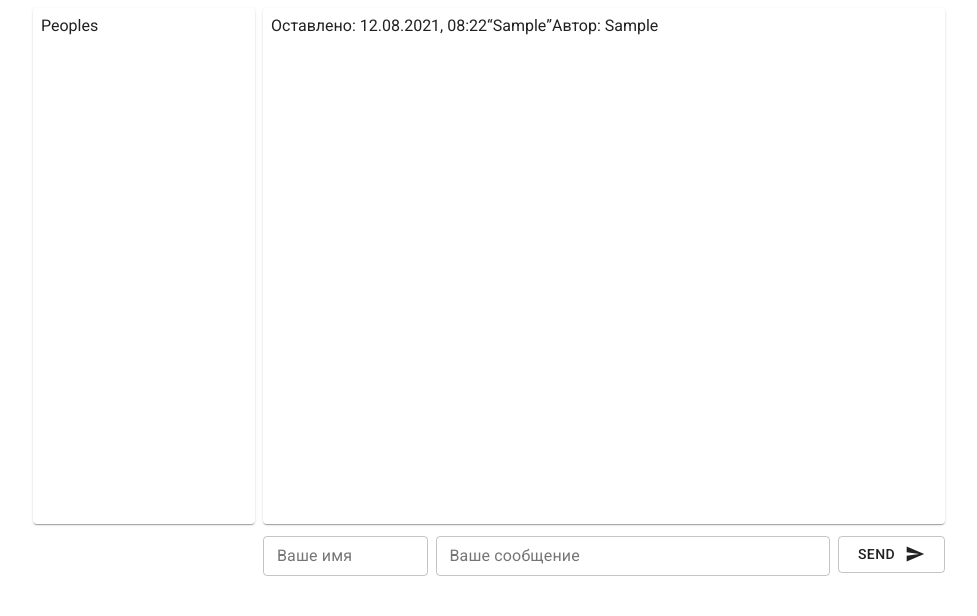
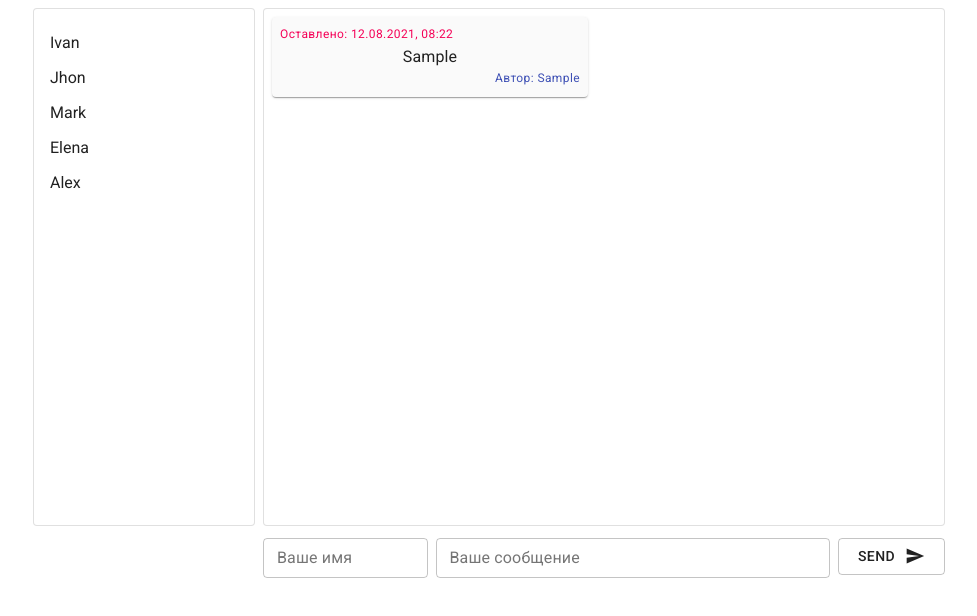
Before and after one commit to veldinag/gb_reactbasic_task1, a React (Create React App) app: page / in a window 1280 px wide. Both pictures are taken after typing "Sample", "Sample" into the empty fields and a click on the button "SEND". Shown: the top 616 px of the page, without its empty margins (151-1128 px from the left). Built offline with nearby package versions, Linux system fonts and the light colour scheme.

Commit message:
task3 done

```diff
--- a/src/App.js
+++ b/src/App.js
@@ -1,22 +1,27 @@
-import './App.css';
+import './App.css'
 import {useState} from 'react'
-import getDate from "./utils";
-import Message from "./components/Message";
-import {Container, Button, TextField, Typography, Grid, Paper, makeStyles} from '@material-ui/core'
-import SendIcon from '@material-ui/icons/Send';
-import 'typeface-roboto';
+import getDate from "./utils"
+import Message from "./components/Message"
+import {Container, Button, TextField, Grid, Paper, makeStyles, List, ListItem} from '@material-ui/core'
+import SendIcon from '@material-ui/icons/Send'
+import 'typeface-roboto'
 
 const useStyles = makeStyles((theme) => ({
     chatsList: {
-        padding: theme.spacing(1),
+        paddingTop: theme.spacing(1),
+        paddingBottom: theme.spacing(1),
         height: 500,
     },
     chat: {
         padding: theme.spacing(1),
-        height: 500
+        height: 500,
+        overflow: "scroll"
     },
     sendForm: {
         marginTop: theme.spacing(1)
+    },
+    sendBtn: {
+        height: 100
     },
     sendIcon: {
         marginLeft: 10
@@ -25,41 +30,53 @@ const useStyles = makeStyles((theme) => ({
 
 function App() {
 
-    const [id, setId] = useState(1);
-    const [author, setAuthor] = useState('');
-    const [text, setText] = useState('');
-    const [messageList, setMessageList] = useState([]);
+    const [id, setId] = useState(1)
+    const [author, setAuthor] = useState('')
+    const [text, setText] = useState('')
+    const [messageList, setMessageList] = useState([])
+    const [chatsList, setChatsList] = useState([
+        {id: 1, name: "Ivan"},
+        {id: 2, name: "Jhon"},
+        {id: 3, name: "Mark"},
+        {id: 4, name: "Elena"},
+        {id: 5, name: "Alex"}
+    ])
+
+    const classes = useStyles()
 
     const handleChangeAuthor = (event) => {
         setAuthor(event.target.value);
     };
 
     const handleChangeText = (event) => {
-        setText(event.target.value);
+        setText(event.target.value)
     };
 
     const handleClick = () => {
         if (author && text) {
-            setMessageList([...messageList, {id, author, text, date: getDate()}]);
-            setId(id + 1);
-            setAuthor('');
-            setText('');
+            setMessageList([...messageList, {id, author, text, date: getDate()}])
+            setId(id + 1)
+            setAuthor('')
+            setText('')
         }
     }
-
-    const classes = useStyles()
 
     return (
         <Container maxWidth="md">
             <Grid container spacing={1}>
                 <Grid item md={3}>
-                    <Paper className={classes.chatsList}>Peoples</Paper>
+                    <Paper variant="outlined" className={classes.chatsList}>
+                        <List component="nav">
+                            {chatsList.map(chatItem => <ListItem button key={chatItem.id}>{chatItem.name}</ListItem>)}
+                        </List>
+                    </Paper>
                 </Grid>
                 <Grid item md={9}>
                     <Grid container spacing={2}>
                         <Grid item xs={12}>
-                            <Paper className={classes.chat}>{messageList.map((message) => <Message msg={message}
-                                                                                                   key={message.id}/>)}</Paper>
+                            <Paper variant="outlined" className={classes.chat}>
+                                {messageList.map((message) => <Message msg={message} key={message.id}/>)}
+                            </Paper>
                         </Grid>
                     </Grid>
                     <Grid className={classes.sendForm} container justifyContent="center" spacing={1}>
@@ -72,7 +89,8 @@ function App() {
                                        value={text} autoFocus onChange={handleChangeText}/>
                         </Grid>
                         <Grid item xs={2}>
-                            <Button  fullWidth variant="outlined" onClick={handleClick}>SEND<SendIcon
+                            <Button className="classes.sendBtn" fullWidth variant="outlined"
+                                    onClick={handleClick}>SEND<SendIcon
                                 className={classes.sendIcon} fontSize="small"/></Button>
                         </Grid>
                     </Grid>
--- a/src/components/Message/Message.js
+++ b/src/components/Message/Message.js
@@ -1,11 +1,25 @@
+import {makeStyles, Paper, Typography} from "@material-ui/core";
+
+const useStyles = makeStyles((theme) => ({
+    msgBox: {
+        padding: theme.spacing(1),
+        marginBottom: theme.spacing(1),
+        width: 300,
+        backgroundColor: theme.palette.background.default
+    }
+}))
+
+
 const Message = (props) => {
+    const classes = useStyles()
+
     return (
-        <div className='msg-box'>
-            <span className='date'>Оставлено: {props.msg.date}</span>
-            <span className='msg'>&#8220;{props.msg.text}&#8221;</span>
-            <span className='author'>Автор: {props.msg.author}</span>
+        <Paper className={classes.msgBox}>
+            <Typography display="block" variant="caption" color="secondary">Оставлено: {props.msg.date}</Typography>
+            <Typography display="block" variant="body1" align="center">{props.msg.text}</Typography>
+            <Typography display="block" variant="caption" align="right" color="primary">Автор: {props.msg.author}</Typography>
 
-        </div>
+        </Paper>
     )
 }
 
```
